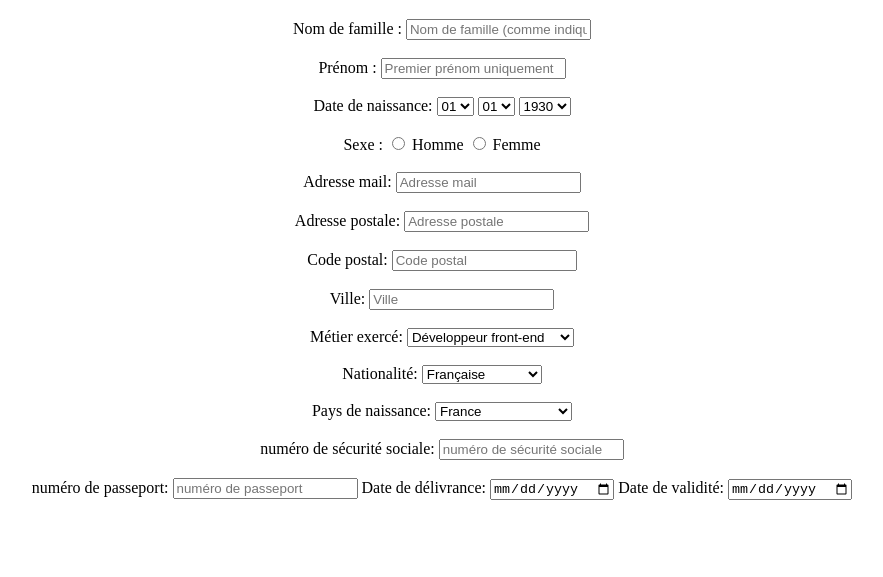
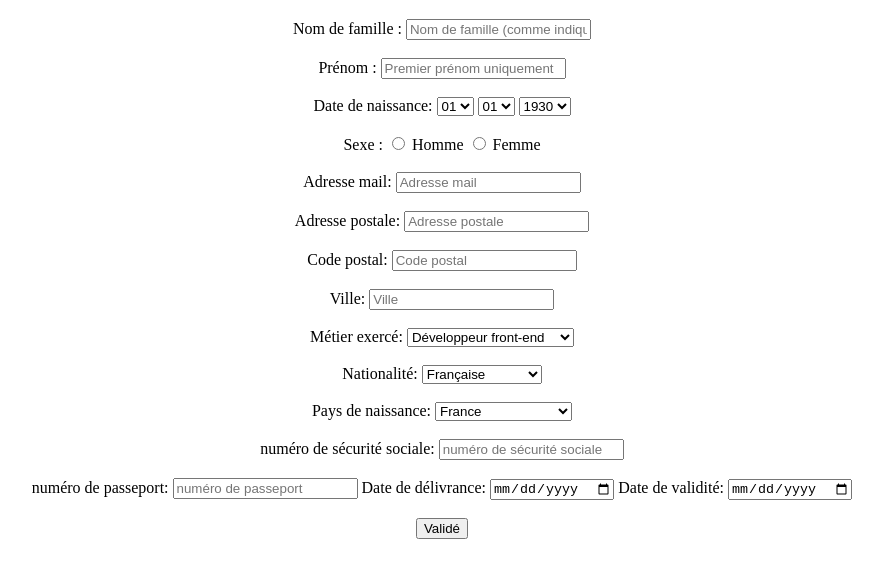
Before and after one commit to Fethi62000/Fethi62000.github.io, a plain HTML site: page index.html in a window 1280 px wide. Shown: the part 61-638 px from the top of the page, without its empty margins (198-1081 px from the left). Drawn offline with Linux system fonts and the light colour scheme.

Commit message:
doc(index.html):add button to validate

```diff
--- a/index.html
+++ b/index.html
@@ -193,7 +193,8 @@
      <label for="date">Date de délivrance:</label>
         <input type="date" name="date">
      <label for="validity date">Date de validité:</label>
-        <input type="date" name="validity date">
+        <input type="date" name="validity date"><br><br>
+    <button type="submit" id="mybutton">Validé</button>
 </form>  </center>
 </body>
 </html>
```
